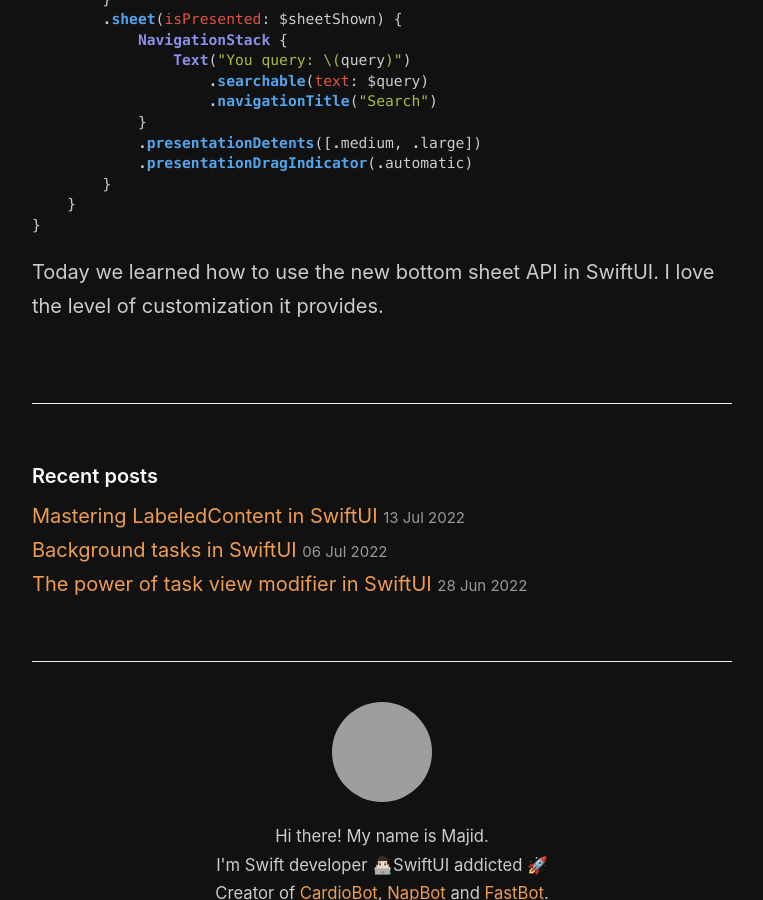
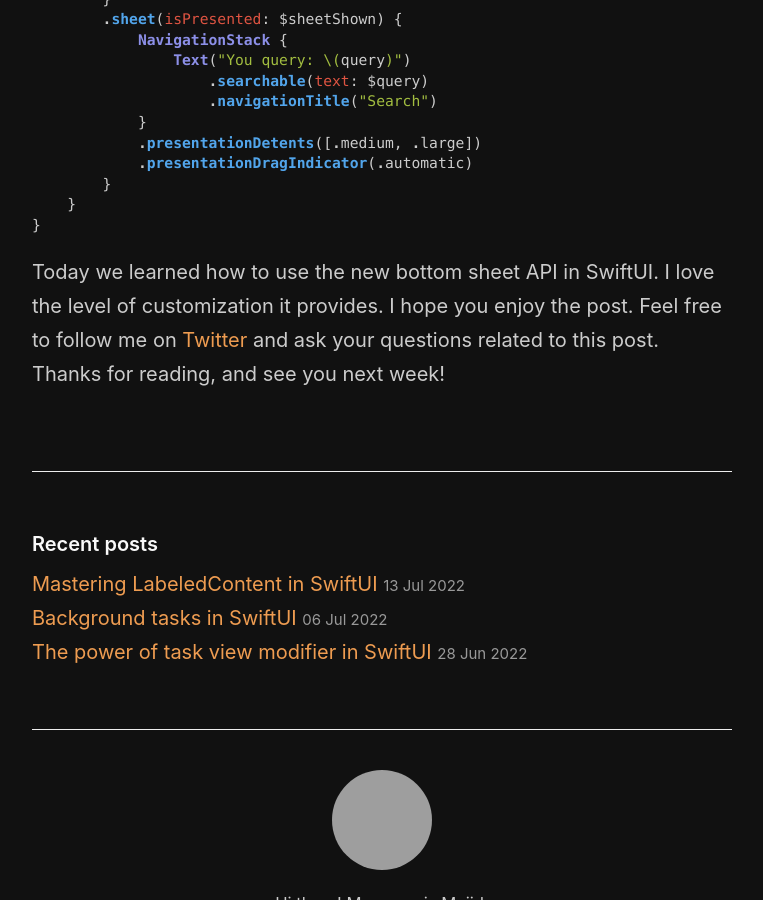
Before and after one commit to mecid/mecid.github.io, a Jekyll site: the page built from _posts/2022-07-19-bottom-sheet-api-in-swiftui.md, in a window 1280 px wide and 900 px high, scrolled down 4368 px, cut to the strip 0-900 px from the top of the window. Shown: the whole strip, without its empty margins (258-1021 px from the left). Built offline with Jekyll 4.4.1, drawn with Linux system fonts in a browser that asks for light colours; grey boxes are pictures that could not be loaded.

Commit message:
conclusion added to the bottom sheet post

````diff
--- a/_posts/2022-07-19-bottom-sheet-api-in-swiftui.md
+++ b/_posts/2022-07-19-bottom-sheet-api-in-swiftui.md
@@ -149,4 +149,4 @@
 }
 ```
 
-Today we learned how to use the new bottom sheet API in SwiftUI. I love the level of customization it provides.
+Today we learned how to use the new bottom sheet API in SwiftUI. I love the level of customization it provides. I hope you enjoy the post. Feel free to follow me on [Twitter](https://twitter.com/mecid) and ask your questions related to this post. Thanks for reading, and see you next week!
````
